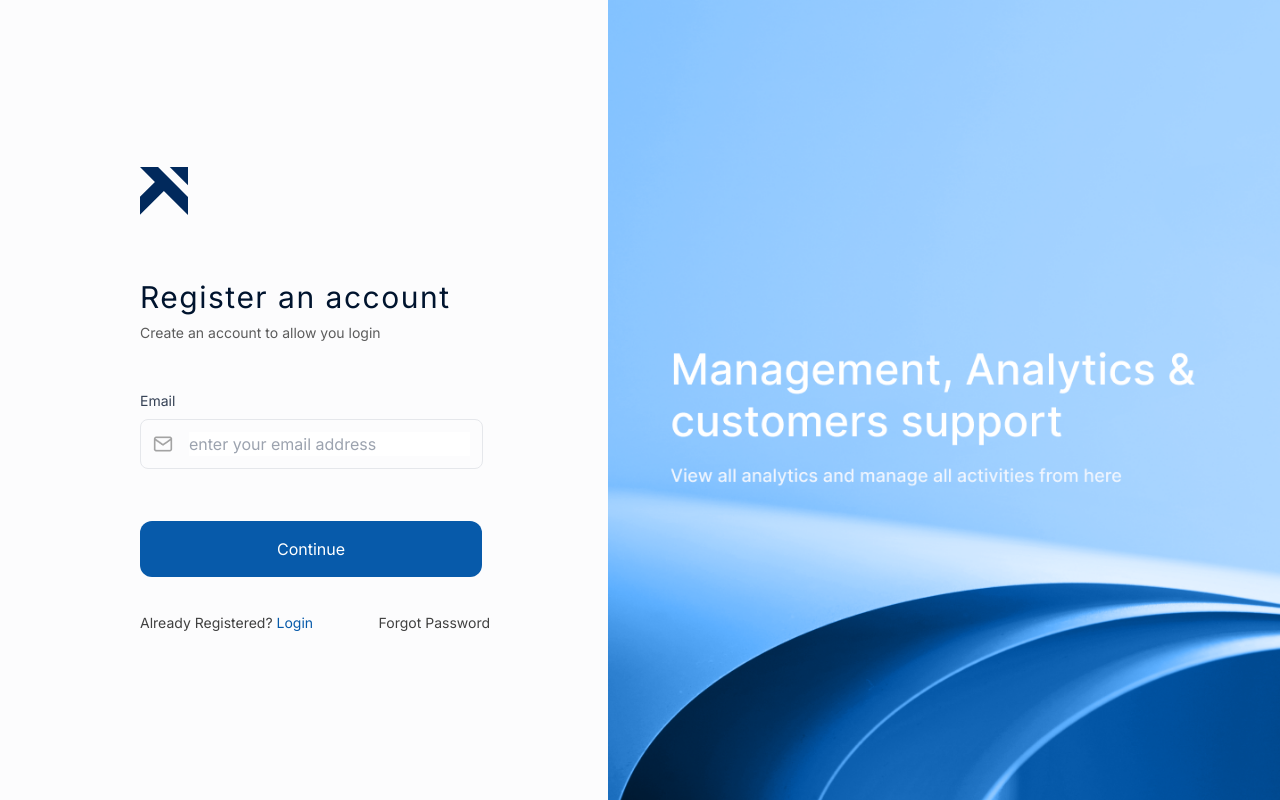
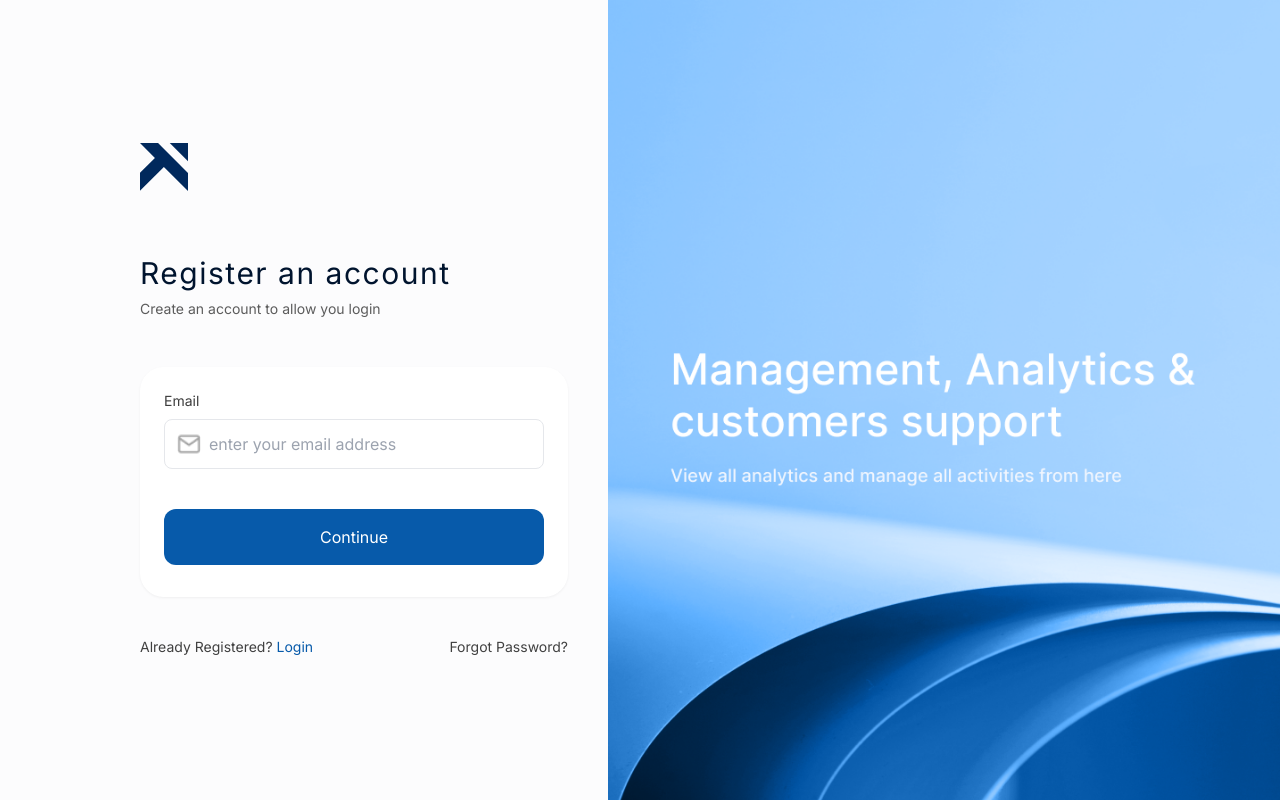
Before and after one commit to popsam22/lantan-frontend, a React (Vite) app: page /register in a window 1280 px wide. Built offline with nearby package versions, Linux system fonts and the light colour scheme.

Commit message:
fix: register

```diff
--- a/src/pages/register/Register.tsx
+++ b/src/pages/register/Register.tsx
@@ -26,31 +26,37 @@ const Register = () => {
               Create an account to allow you login
             </p>
           </div>
-          <div className="flex flex-col mb-8">
-            <label htmlFor="" className="text-sm text-[#344054] mb-2">
+          <div className="flex flex-col items-center bg-white w-full max-w-[450px] p-6 mb-10 rounded-3xl drop-shadow-sm">
+            <div className="flex flex-col mb-10 w-full">
+              <label
+                htmlFor="new-password"
+                className="text-sm text-[#3D3D3D] mb-2"
+              >
                 Email
               </label>
-            <div className="flex items-center overflow-hidden w-full border p-3 rounded-lg max-w-[343px] mb-5">
+              <div className="flex border p-3 rounded-lg justify-between">
                 <img
                   src={email}
                   alt="email"
-                width={20}
-                height={20}
-                className="mr-4"
+                  width={24}
+                  height={24}
+                  className="hover:cursor-pointer"
                 />
                 <input
                   type="text"
                   placeholder="enter your email address"
-                className="flex flex-1 outline-none"
+                  className="flex flex-1 outline-none ml-2"
                 />
               </div>
             </div>
-          <div className="flex mb-7">
-            <button className="w-[342px] text-white rounded-xl p-4 mb-2 bg-[#075AAA] hover:cursor-pointer">
+            <div className="flex w-full">
+              <button className="w-full text-white rounded-xl p-4 mb-2 bg-[#075AAA] hover:cursor-pointer">
                 Continue
               </button>
             </div>
-          <div className="flex justify-between w-full max-w-[350px]">
+          </div>
+
+          <div className="flex justify-between w-full max-w-[450px]">
             <p className="text-sm text-[#404040] text-center max-w-[176px]">
               Already Registered?
               <span
@@ -64,7 +70,7 @@ const Register = () => {
               className="text-sm text-[#404040] text-center hover:cursor-pointer hover:text-[#075AAA]"
               onClick={() => navigate("/reset-password")}
             >
-              Forgot Password
+              Forgot Password?
             </p>
           </div>
         </div>
```
Lines whose indentation alone changed are shown as unchanged.
